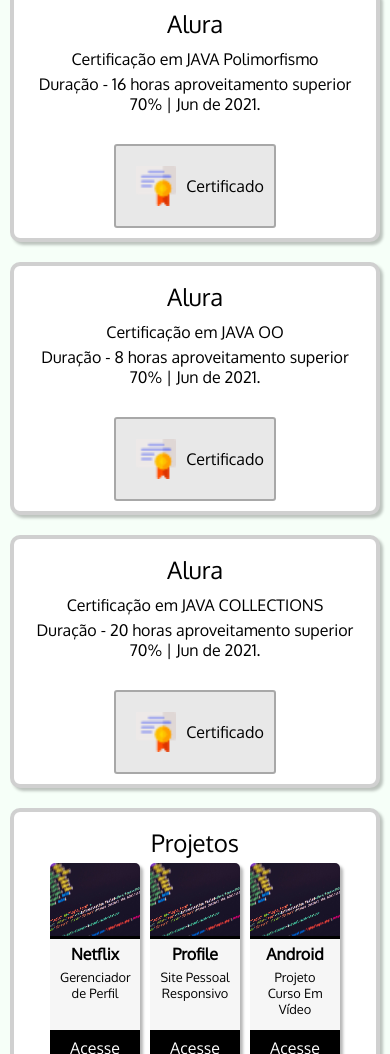
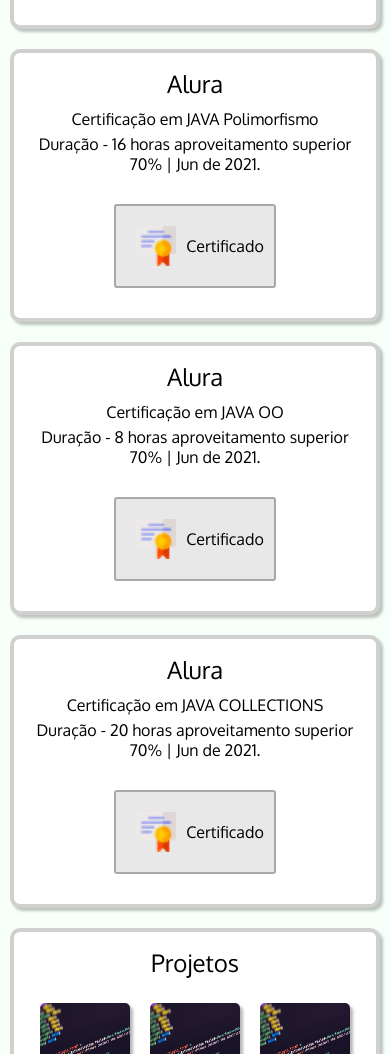
Before and after one commit to jvcorado/CursosWeb, a plain HTML site: page index.html in a window 390 px wide. Shown: the part 946-2000 px from the top of the page. Drawn offline with Linux system fonts and the light colour scheme.

Commit message:
Update style.css

```diff
--- a/style.css
+++ b/style.css
@@ -68,6 +68,7 @@
     justify-content: center;
     flex-direction: row;
     margin-top: 30px;
+    margin-bottom: 20px;
     padding: 10px;
     background-color: #d1d1d181;
     border: 2px solid #a3a3a3ea;;
@@ -186,8 +187,7 @@
     .containerProjetos{
         max-width: 300px;
         max-height: 200px;
-
-
+        margin: 20px;
     }
     .btnProjetos img{
         width: 90px;
@@ -197,7 +197,7 @@
     .btnProjetos{
         width: 100px;
         height: 200px;
-        margin: 5px;
+        margin: 10px;
         text-align: center;
     }
     .btnProjetos h4{
@@ -216,7 +216,7 @@
     }
 }
 
-@media screen and (max-height: 400px) {
+@media screen and (max-height: 500px) {
 
     .containerProjetos{
         max-width: 300px;
```
